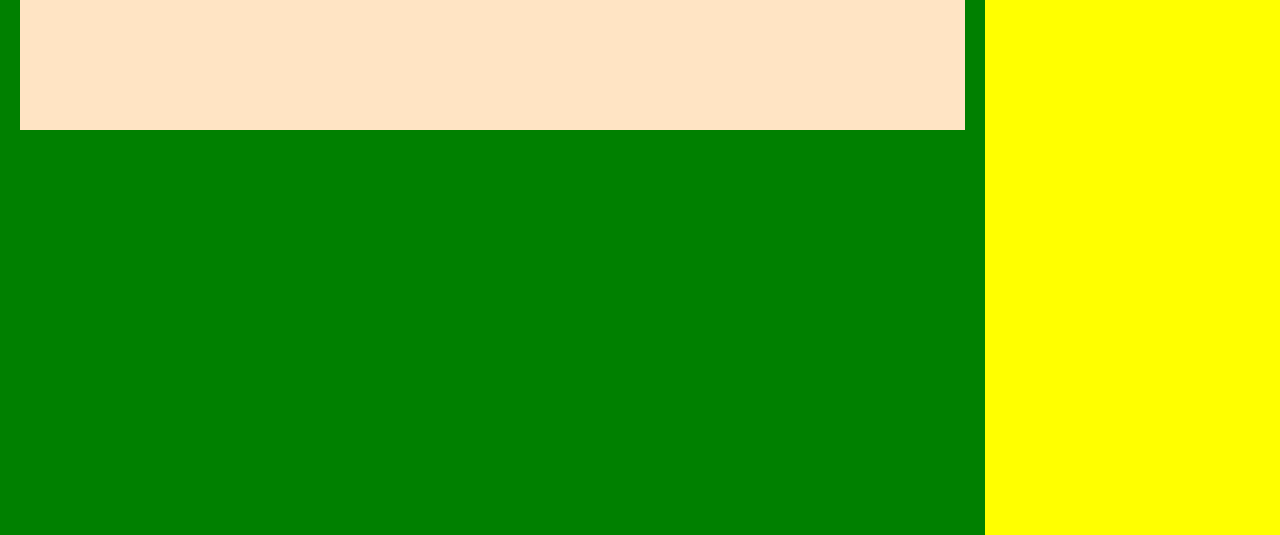
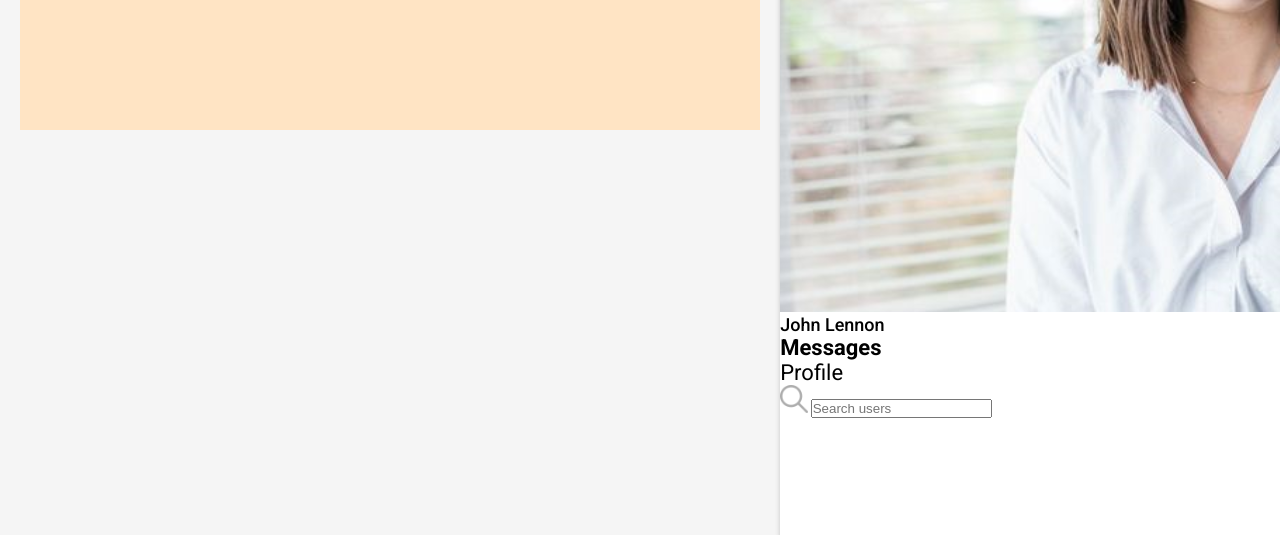
Before and after one commit to MichellWebdev/networkly, a website: page home.html in a window 1280 px wide. Shown: the part 265-800 px from the top of the page. Drawn offline with Linux system fonts and the light colour scheme.

Commit message:
right section html

```diff
--- a/home.html
+++ b/home.html
@@ -1,11 +1,13 @@
 <!DOCTYPE html>
 <html lang="en">
+
 <head>
     <meta charset="UTF-8">
     <meta name="viewport" content="width=device-width, initial-scale=1.0">
     <title>Home</title>
     <link rel="stylesheet" href="css/app.css">
 </head>
+
 <body>
 
     <div class="template">
@@ -18,7 +20,25 @@
         </nav>
 
         <section class="template__section">
+            <div class="right__section-user">
+                <div class="right__section-user_image">
+                    <img src="assets/images/user_placeholder.png" alt="">
+                    <h4 class="text__6-roboto_medium">John Lennon</h4>
+                </div>
+            </div>
+            <div class="right__section-navigation">
+                <h4 class="right__section-navigation_item text__4-roboto_bold ">Messages</h4>
+                <h4 class="right__section-navigation_item text__4-roboto_regular">Profile</h4>
+            </div>
+            <div class="main__search">
+                <img class="main__search-image" src="assets/icons/search.png" alt="">
+                <input type="text" placeholder="Search users">
+            </div>
+            <div class="right__section-messages_container">
+                <article class="article__message">
 
+                </article>
+            </div>
         </section>
 
         <main class="template__main">
@@ -70,4 +90,5 @@
     </div>
 
 </body>
+
 </html>
--- a/sass/abstracts/_variables.scss
+++ b/sass/abstracts/_variables.scss
@@ -23,4 +23,5 @@ $neutral-darkblack90: rgba(3, 12, 16, 0.9);
 $neutral-white90: rgba(255, 255, 255, 0.9);
 $neutral-dirtywhite: #F5F5F5;
 
-$light-shadow: 0px 3px 10px rgba(0, 0, 0, 0.2);
+$bottom-shadow: -10px 0px 10px rgba(0, 0, 0, 0.2);
+$medium-shadow: 0px 3px 5px rgba(0, 0, 0, 0.2);
--- a/sass/base/_layout.scss
+++ b/sass/base/_layout.scss
@@ -9,13 +9,14 @@
         }
 
         &__section {
-            background-color: yellow;
+            box-shadow: $medium-shadow;
+            z-index: 3;
             width: 100%;
             height: 100vh;
         }
 
         &__main {
-            background-color: green;
+            background-color: $neutral-dirtywhite;
 
             &-container {
                 margin: 2rem;
--- a/sass/components/_nav.scss
+++ b/sass/components/_nav.scss
@@ -1,5 +1,5 @@
 .template__nav {
-    box-shadow: $light-shadow;
+    box-shadow: $bottom-shadow;
     padding: 1rem 2rem;
     z-index: 2;
     display: flex;
--- a/sass/main.scss
+++ b/sass/main.scss
@@ -10,3 +10,4 @@
 @import "components/nav";
 @import "components/menu";
 @import "components/form";
+@import "components/right";
```
Also changed, not shown: assets/images/user_placeholder.png (added), css/app.css, sass/components/_right.scss (added).
